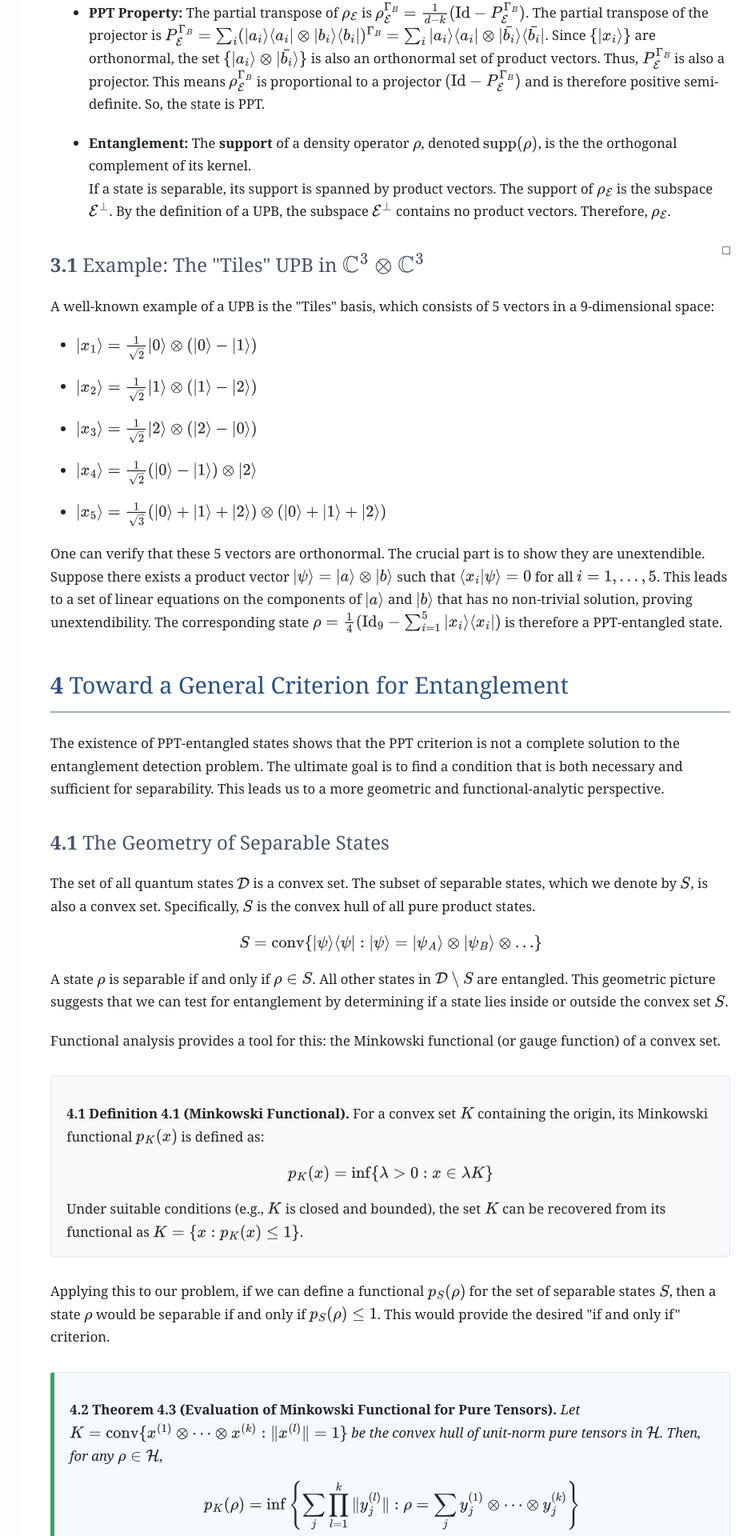
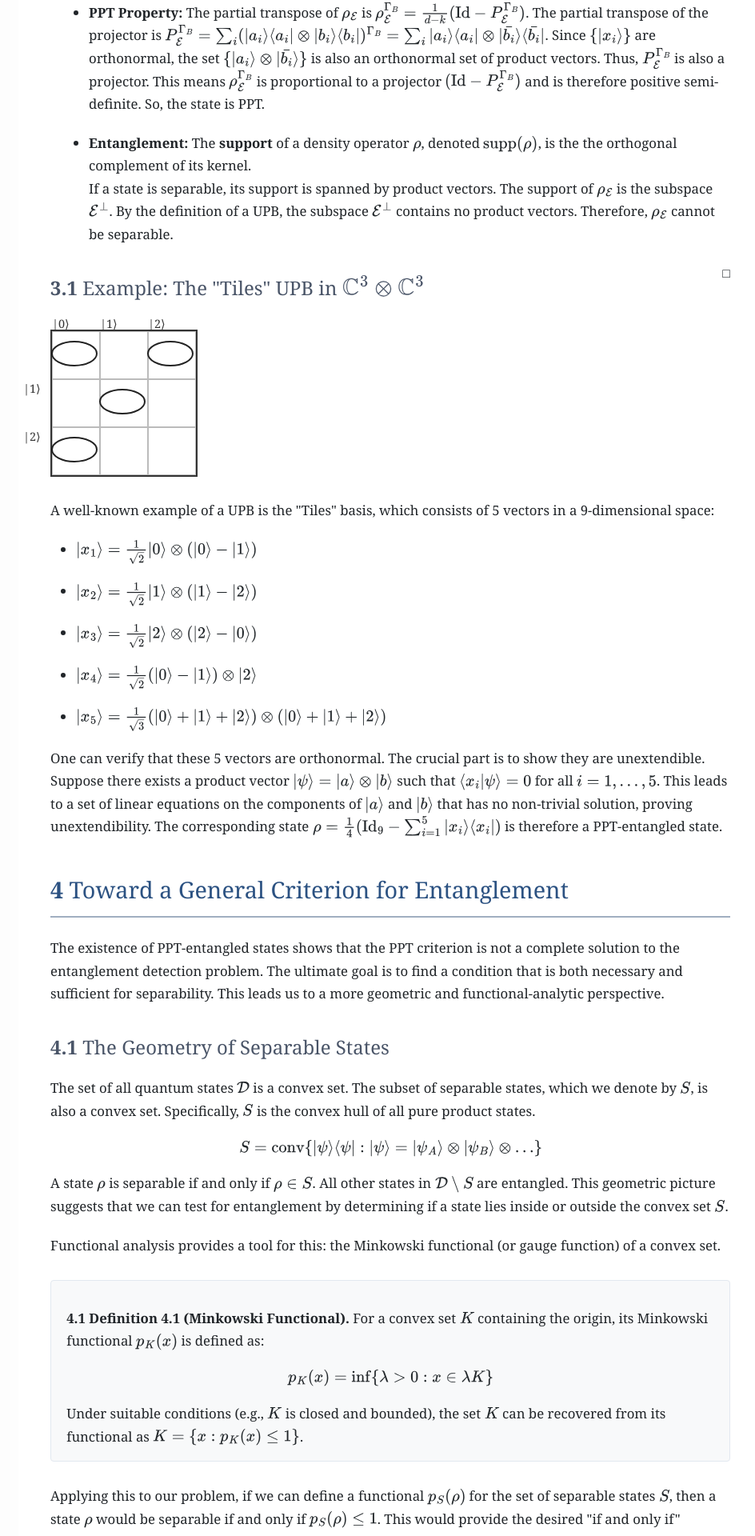
Before and after one commit to rnkarmakar/rnkarmakar.github.io, a Jekyll site: the page assets/html/tensor-norms-quantum-entanglement-2.html, which Jekyll copies as it is, in a window 1280 px wide. Shown: the part 4480-6400 px from the top of the page at 80% size, without its empty margins (152-1096 px from the left). Built offline with Jekyll 4.4.1, drawn with Linux system fonts in a browser that asks for light colours.

Commit message:
added diagram

```diff
--- a/assets/html/tensor-norms-quantum-entanglement-2.html
+++ b/assets/html/tensor-norms-quantum-entanglement-2.html
@@ -187,6 +187,50 @@
         table.custom-table th {
             background-color: #e2e8f0; font-weight: bold;
         }
+        .tiles-upb-figure {
+          position: relative;
+          width: 180px;
+          height: 180px;
+          margin: 2em 0;
+        }
+        .tiles-grid {
+          display: grid;
+          grid-template-columns: repeat(3, 60px);
+          grid-template-rows: repeat(3, 60px);
+          width: 180px;
+          height: 180px;
+          position: absolute;
+          top: 0; left: 0;
+          border: 2px solid #333;
+        }
+        .cell {
+          border: 1px solid #bbb;
+          width: 60px; height: 60px;
+          box-sizing: border-box;
+        }
+        .axis-label {
+          position: absolute;
+          font-size: 0.9em;
+          color: #333;
+        }
+        .axis-x {
+          top: -1.5em;
+          left: 0;
+        }
+        .axis-y {
+          left: -2.5em;
+          top: 0;
+        }
+        .tiles-ellipses {
+          position: absolute;
+          top: 0; left: 0;
+          pointer-events: none;
+        }
+        .tiles-ellipses ellipse {
+          fill: none;
+          stroke: #222;
+          stroke-width: 2;
+        }
     </style>
     <script>
       window.MathJax = {
@@ -356,12 +400,39 @@
                     <li><strong>Entanglement:</strong>
                     The <strong>support</strong> of a density operator $\rho$, denoted $\operatorname{supp}(\rho)$, is the the orthogonal complement of its kernel.
                     <br>
-                    If a state is separable, its support is spanned by product vectors. The support of $\rho_{\mathcal{E}}$ is the subspace $\mathcal{E}^\perp$. By the definition of a UPB, the subspace $\mathcal{E}^\perp$ contains no product vectors. Therefore, $\rho_{\mathcal{E}}$.
+                    If a state is separable, its support is spanned by product vectors. The support of $\rho_{\mathcal{E}}$ is the subspace $\mathcal{E}^\perp$. By the definition of a UPB, the subspace $\mathcal{E}^\perp$ contains no product vectors. Therefore, $\rho_{\mathcal{E}}$ cannot be separable.
                 </ul>
                 <span class="qed">□</span>
             </div>
 
             <h3>Example: The "Tiles" UPB in $\mathbb{C}^3 \otimes \mathbb{C}^3$</h3>
+            <!-- Tiles UPB Figure -->
+            <div class="tiles-upb-figure">
+              <div class="tiles-grid">
+                <div class="cell" data-label="|0⟩"></div>
+                <div class="cell"></div>
+                <div class="cell"></div>
+                <div class="cell"></div>
+                <div class="cell"></div>
+                <div class="cell"></div>
+                <div class="cell"></div>
+                <div class="cell"></div>
+                <div class="cell"></div>
+                <!-- Axis labels -->
+                <span class="axis-label axis-x">|0⟩</span>
+                <span class="axis-label axis-x" style="left: 60px;">|1⟩</span>
+                <span class="axis-label axis-x" style="left: 120px;">|2⟩</span>
+                <span class="axis-label axis-y" style="top: 60px;">|1⟩</span>
+                <span class="axis-label axis-y" style="top: 120px;">|2⟩</span>
+              </div>
+              <!-- SVG ellipses for the ovals -->
+              <svg class="tiles-ellipses" width="180" height="180">
+                <ellipse cx="30" cy="30" rx="28" ry="15" class="ellipse1"/>
+                <ellipse cx="90" cy="90" rx="28" ry="15" class="ellipse2"/>
+                <ellipse cx="150" cy="30" rx="28" ry="15" class="ellipse3"/>
+                <ellipse cx="30" cy="150" rx="28" ry="15" class="ellipse4"/>
+              </svg>
+            </div>
             <p>A well-known example of a UPB is the "Tiles" basis, which consists of 5 vectors in a 9-dimensional space:</p>
             <ul>
                 <li>$|x_1\rangle = \frac{1}{\sqrt{2}}|0\rangle \otimes (|0\rangle - |1\rangle)$</li>
```
